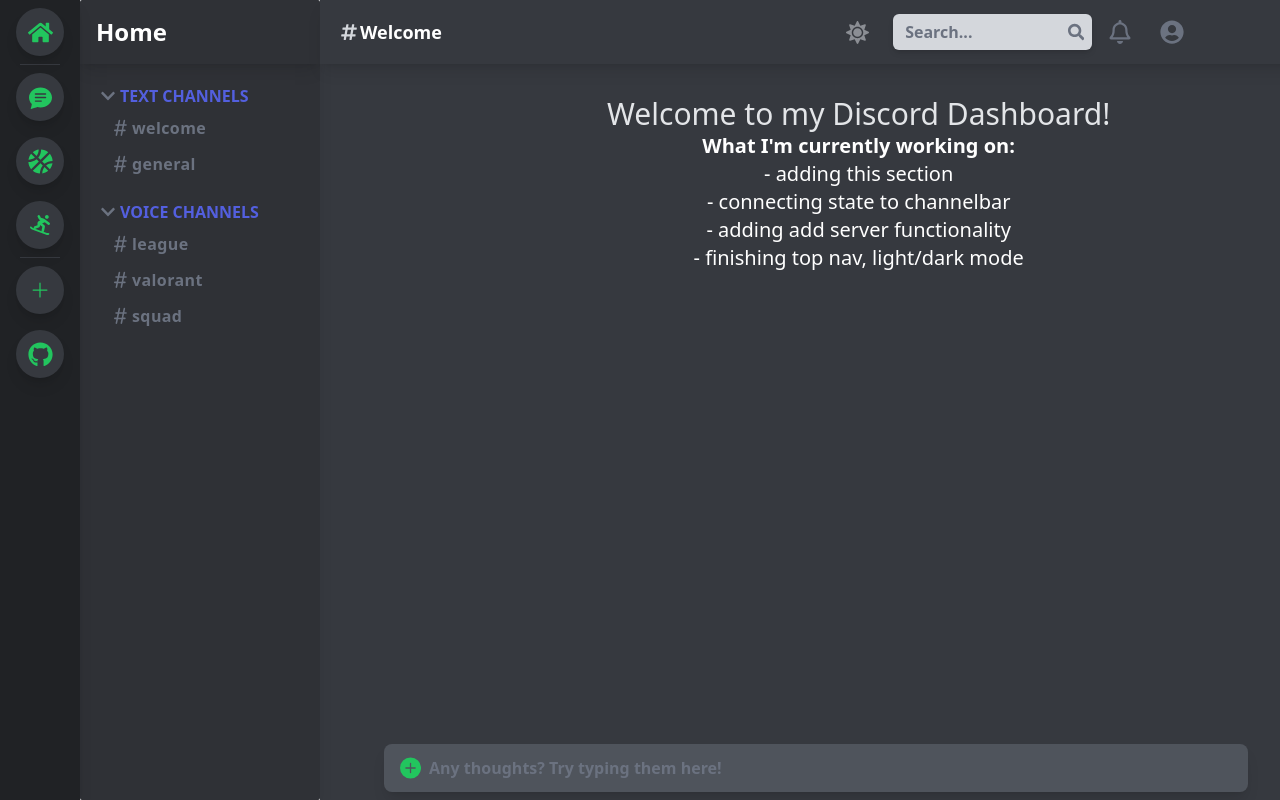
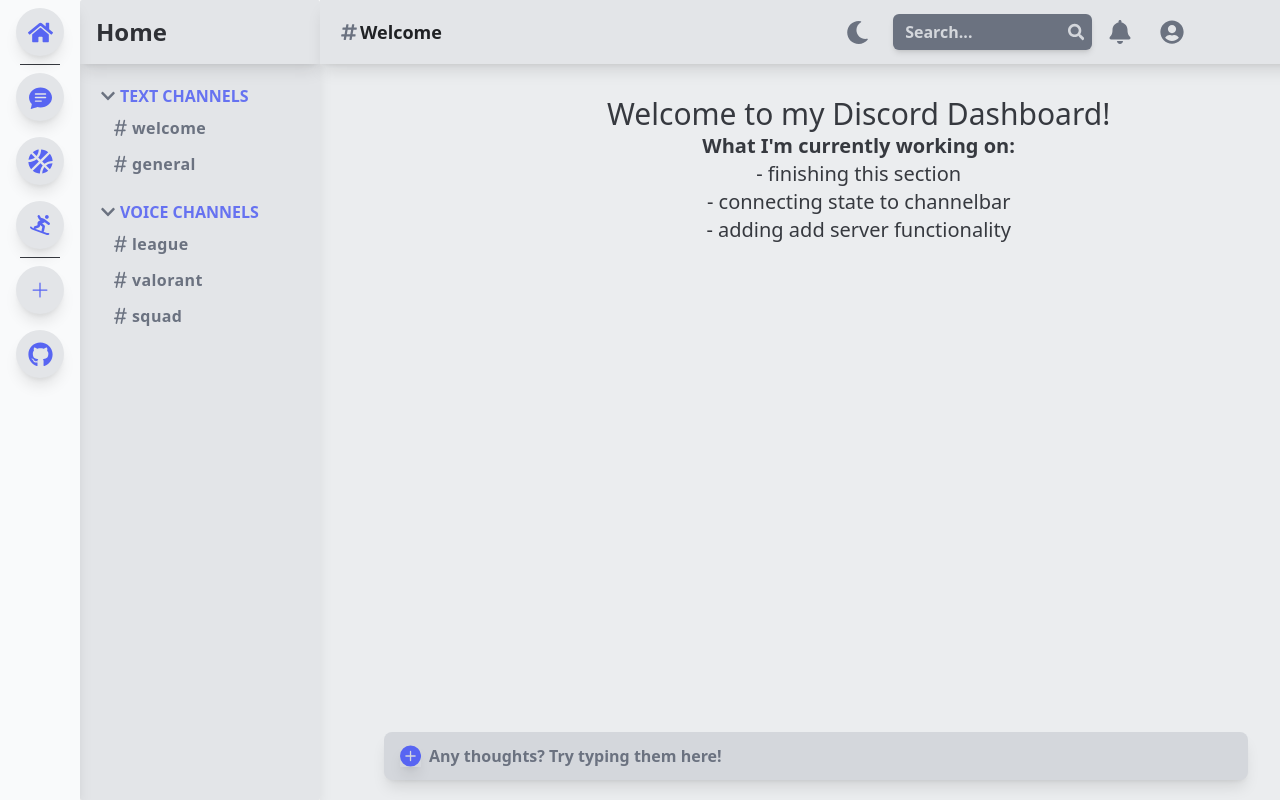
Before and after one commit to bloo327/discord-dashboard, a React (Create React App) app: page / in a window 1280 px wide. Both pictures are taken after a click on the element 857 px from the left and 32 px from the top of the page. Built offline with nearby package versions, Linux system fonts and the light colour scheme.

Commit message:
finish light/dark mode

```diff
--- a/src/components/ChannelBar/ChannelBar.jsx
+++ b/src/components/ChannelBar/ChannelBar.jsx
@@ -7,9 +7,9 @@ const voicechannels = ['league', 'valorant', 'squad']
 
 const ChannelBar = ({ name }) => {
     return (
-        <div className='hidden flex-col channelbar text-white rounded-sm'>
+        <div className='channelbar'>
             <div className='server-wrap'>
-                <h1 className='text-2xl font-bold p-4'>{name}</h1>
+                <h1 className='server-name'>{name}</h1>
             </div>
             <div className='channel-list p-5'>
                 <Dropdown header='TEXT CHANNELS' options={textchannels} />
--- a/src/components/Content/ChatServer.jsx
+++ b/src/components/Content/ChatServer.jsx
@@ -55,14 +55,14 @@ const ChatServer = () => {
             />
             <Post
             name='Nadnerb'
-            timestamp='2 days ago'
+            timestamp='Just now'
             text={`Mauris vel est ac odio hendrerit pharetra eget sit amet purus.
             Class aptent taciti sociosqu ad litora torquent per conubia nostra,
             per inceptos himenaeos. `}
             />
             <Post
             name='Bloo'
-            timestamp='2 days ago'
+            timestamp='Just now'
             text={`Praesent ullamcorper condimentum nunc. This is gibberish Phasellus tincidunt erat nec ante egestas
             mollis at semper lectus. Cras convallis ante vel velit dignissim tincidunt.
             In nec dolor consectetur velit fermentum blandit. `}
--- a/src/components/Content/Home.jsx
+++ b/src/components/Content/Home.jsx
@@ -1,15 +1,14 @@
 const Home = () => {
     return (
         <div className='home-wrap'>
-            <h1 className='text-3xl text-gray-300'>
+            <h1 className='text-3xl text-gray-300 dark:text-gray-700 transition duration-300 ease-in-out'>
                 Welcome to my Discord Dashboard!
             </h1>
-            <h1 className='text-xl flex flex-col'>
+            <h1 className='text-xl flex flex-col dark:text-gray-700 transition duration-300 ease-in-out'>
                 <p className="font-bold">What I'm currently working on:</p>
-                <p> - adding this section </p>
-                <p> - connecting state to channelbar </p>
-                <p> - adding add server functionality </p>
-                <p> - finishing top nav, light/dark mode </p>
+                - finishing this section <br />
+                - connecting state to channelbar <br />
+                - adding add server functionality <br />
             </h1>
         </div>
     )
--- a/src/components/ContentContainer/ContentContainer.jsx
+++ b/src/components/ContentContainer/ContentContainer.jsx
@@ -25,7 +25,7 @@ const BottomBar = () => (
 const PlusIcon = () => (
     <BsPlusCircleFill
         size='22'
-        className='text-green-500 dark:shadow-lg mx-2 dark:text-primary'
+        className='attach-icon'
     />
     );
 
--- a/src/components/Sidebar/SideBar.jsx
+++ b/src/components/Sidebar/SideBar.jsx
@@ -9,8 +9,7 @@ import ChatServer from '../Content/ChatServer';
 
 const SideBar = ({ dataSet }) => {
     return (
-        <div className='fixed top-0 left-0 h-screen w-20 m-0
-                        flex flex-col bg-primary text-white shadow-lg'>
+        <div className='sidebar'>
             <SideBarIcon dataSet={dataSet} icon={ <FaHome name='Home' size='25' content={<Home/>}/> } />
             <Divider />
             <SideBarIcon dataSet={dataSet} icon={ <BsChatTextFill name='Chat Server' size='23' content={<ChatServer/>}/> } />
--- a/src/components/TopNavBar/TopNavBar.jsx
+++ b/src/components/TopNavBar/TopNavBar.jsx
@@ -1,5 +1,5 @@
 import { useState, useEffect } from 'react'
-import { FaSearch, FaHashtag, FaRegBell, FaUserCircle, FaMoon, FaSun } from 'react-icons/fa'
+import { FaSearch, FaHashtag, FaBell, FaUserCircle, FaMoon, FaSun } from 'react-icons/fa'
 import useDarkMode from '../../Hooks/useDarkMode'
 
 const TopNavBar = () => {
@@ -23,18 +23,18 @@ const TopNavBar = () => {
     return (
             <div className='top-nav text-white'>
                 <div className='navleft'>
-                    <FaHashtag className='text-lg text-gray-400'/>
-                    <h1 className='font-bold text-lg servername pl-0.5'>Welcome</h1>
+                    <FaHashtag className='hashtag'/>
+                    <h1 className='channel-name'>Welcome</h1>
                 </div>
                 <div className='navright'>
                     <ThemeToggle />
                     {dimensions.width >= 640 ? <Search /> :
                         <>
                             <input className='search-input hidden' type='text' placeholder='Search...' />
-                            <FaSearch size='23' className='text-gray-500 my-auto' />
+                            <FaSearch size='23' className='search-icon' />
                         </>
                     }
-                    <FaRegBell size='24' className='top-nav-icon -mr-1' />
+                    <FaBell size='24' className='top-nav-icon -mr-1' />
                     <FaUserCircle size='24' className='top-nav-icon' />
                 </div>
             </div>
@@ -46,8 +46,8 @@ const ThemeToggle = () => {
     const handleMode = () => setDarkTheme(!darkTheme);
     return (
         <span onClick={handleMode} className='theme-toggle'>
-            {darkTheme ? (<FaSun size='23' onClick={handleMode} className='top-navigation-icon' />)
-            : (<FaMoon size='23' onClick={handleMode} className='top-navigation-icon' />)}
+            {darkTheme ? (<FaMoon size='23' onClick={handleMode} className='top-navigation-icon' />)
+            : (<FaSun size='25' onClick={handleMode} className='top-navigation-icon' />)}
         </span>
   );
 };
@@ -55,7 +55,7 @@ const ThemeToggle = () => {
 const Search = () => (
     <div className='search'>
       <input className='search-input' type='text' placeholder='Search...' />
-      <FaSearch size='18' className='text-gray-500 my-auto' />
+      <FaSearch size='18' className='search-icon' />
     </div>
   );
 
--- a/src/index.css
+++ b/src/index.css
@@ -4,12 +4,19 @@
 
 @layer components {
 
+  .sidebar {
+    @apply fixed top-0 left-0 h-screen w-20 m-0
+            flex flex-col bg-primary text-white shadow-lg
+            dark:bg-gray-50 transition duration-300 ease-in-out;
+  }
+
   .sidebar-icon {
     @apply relative flex items-center justify-center
             h-12 w-12 mt-2 mb-2 mx-auto shadow-lg
             bg-gray-700 text-green-500 hover:bg-green-600
             hover:text-white rounded-3xl hover:rounded-xl
-            transition-all duration-200 ease-linear;
+            transition-all duration-200 ease-linear
+            dark:bg-gray-300 dark:text-secondary dark:hover:bg-secondary dark:hover:text-white;
   }
 
   .sidebar-name {
@@ -22,16 +29,26 @@
     @apply bg-gray-600 border-gray-700 mx-5 w-10;
   }
 
+  .channel-name {
+    @apply font-bold text-lg pl-0.5 dark:text-gray-900 transition duration-300 ease-in-out select-none
+  }
+
+  .hashtag {
+    @apply text-lg text-gray-400 dark:text-gray-500 transition duration-300 ease-in-out;
+  }
+
   .channelbar {
-    @apply bg-gray-800 h-screen w-60 ml-20 shadow-lg fixed -z-10;
+    @apply hidden flex-col text-white rounded-sm bg-gray-800 h-screen w-60 ml-20 shadow-lg fixed -z-10
+            dark:bg-gray-300 transition duration-300 ease-in-out;
   }
 
   .contentcontainer {
-    @apply mt-16 bg-gray-700 h-full w-screen shadow-lg fixed ml-20 -z-20 p-8 overflow-scroll;
+    @apply mt-16 bg-gray-700 h-full w-screen shadow-lg
+          fixed ml-20 -z-20 p-8 overflow-scroll dark:bg-gray-200 transition duration-300 ease-in-out;
   }
 
   .top-nav {
-    @apply fixed flex w-full px-5 h-16 ml-20 bg-gray-700 shadow-lg;
+    @apply fixed flex w-full px-5 h-16 ml-20 bg-gray-700 shadow-lg dark:bg-gray-300 transition duration-300 ease-in-out;
   }
 
   .navleft {
@@ -52,26 +69,34 @@
 
   .search {
     @apply w-1/5 flex items-center justify-start
-    bg-gray-400 dark:bg-gray-600
+    bg-gray-400 dark:bg-gray-500
     text-gray-500
     px-2 h-9 ml-2 mr-0
     rounded-md shadow-md
     transition duration-300 ease-in-out;
   }
 
+  .search-icon {
+    @apply text-gray-500 my-auto dark:text-gray-400 transition duration-300 ease-in-out;
+  }
+
   .search-input {
     @apply w-full font-sans font-semibold
     bg-transparent outline-none
-    text-gray-500  placeholder-gray-500
+    text-gray-500 placeholder-gray-500 dark:placeholder-gray-400 dark:text-gray-400
     pl-1 rounded;
   }
 
   .server-wrap {
-    @apply shadow-lg h-16
+    @apply shadow-lg h-16;
+  }
+
+  .server-name {
+    @apply text-2xl font-bold p-4 dark:text-gray-800 transition duration-300 ease-in-out;
   }
 
   .theme-toggle {
-    @apply mr-4 cursor-pointer text-gray-400 animate-pulse hover:animate-none hover:text-white transition-all ease-linear;
+    @apply mr-4 cursor-pointer text-gray-500 hover:text-white transition-all ease-linear;
   }
 
   .drop-header {
@@ -107,18 +132,22 @@
 
   .bottom-bar {
     @apply flex flex-row items-center justify-between
-    fixed left-96 right-8 bottom-2
+    fixed right-8 bottom-5 left-32
     rounded-lg shadow-lg
-    bg-gray-600 px-2
-    h-12 -ml-60;
+  bg-gray-600 dark:bg-gray-400 px-2
+    h-12 transition duration-300 ease-in-out;
   }
 
   .bottom-bar-input {
     @apply font-semibold w-full
     bg-transparent outline-none
      mr-auto
-    text-gray-300 placeholder-gray-500
-    cursor-text;
+    text-gray-400 placeholder-gray-500 dark:text-gray-500
+    transition duration-300 ease-in-out cursor-text;
+  }
+
+  .attach-icon {
+    @apply text-green-500 dark:shadow-lg mx-2 dark:text-secondary transition duration-300 ease-in-out;
   }
 
   .content-list {
@@ -141,11 +170,13 @@
 
   .post-text {
     @apply text-left text-gray-400
-    mr-auto whitespace-normal;
+    mr-auto whitespace-normal
+    dark:text-gray-900 transition duration-300 ease-in-out;
   }
 
   .post-owner {
-    @apply text-left font-semibold text-white mr-2 cursor-pointer;
+    @apply text-left font-semibold text-white mr-2 cursor-pointer
+            dark:text-gray-800 transition duration-300 ease-in-out;
   }
 
   .avatar-wrapper {
@@ -168,7 +199,7 @@
   }
 
   .content-header {
-    @apply flex flex-col w-full text-center -ml-10
+    @apply flex flex-col w-full text-center -ml-10 dark:text-gray-800 transition duration-300 ease-in-out
   }
 
   .header-welcome {
@@ -230,6 +261,7 @@
 
   .bottom-bar {
     margin-left: 0;
+    left: 24rem;
   }
 
 }
--- a/tailwind.config.js
+++ b/tailwind.config.js
@@ -5,6 +5,7 @@ module.exports = {
   content: [
     "./src/**/*.{js,jsx,ts,tsx}",
   ],
+  darkMode: 'class',
   theme: {
     extend: {
       screens: {
```
